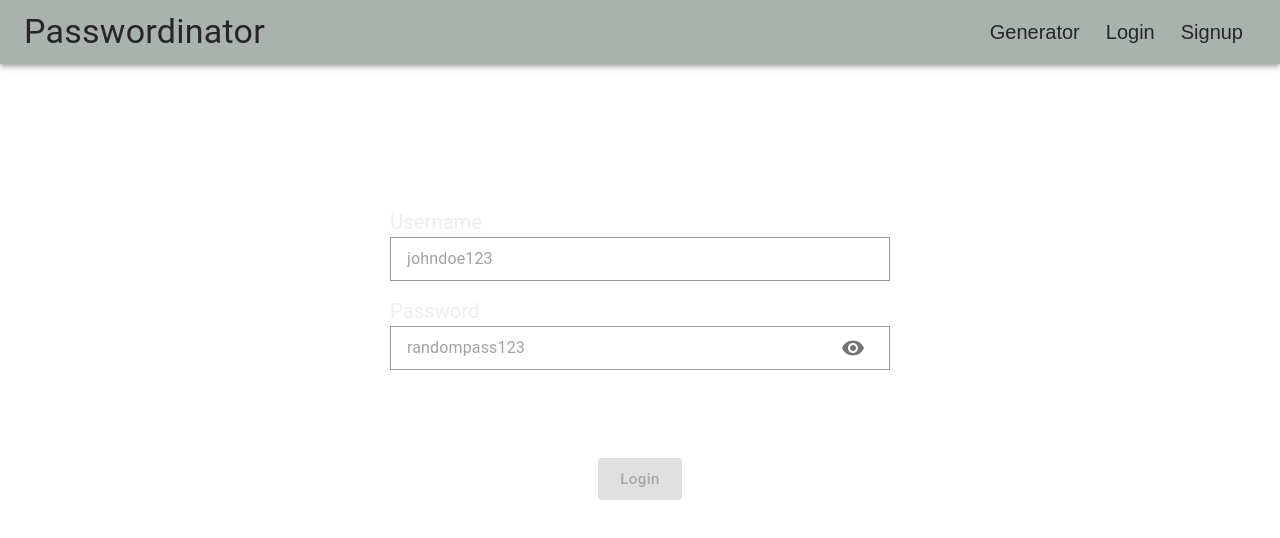
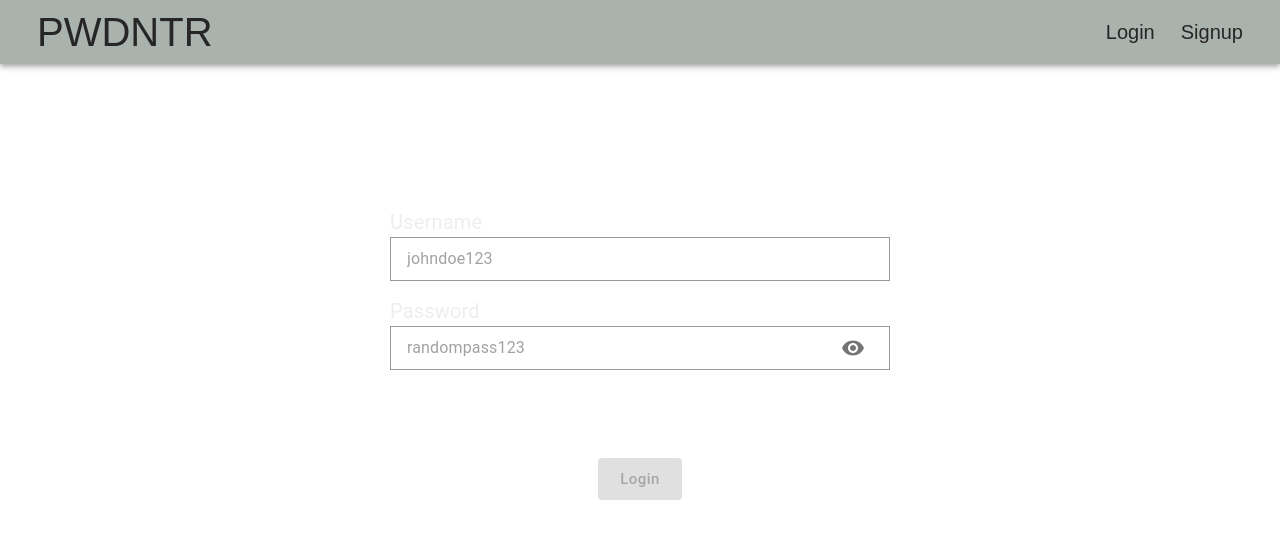
Before and after one commit to seddboi/pwdntr-client, a React (Create React App) app: page /login in a window 1280 px wide. Shown: the top 538 px of the page. Built offline with nearby package versions, Linux system fonts and the light colour scheme.

Commit message:
adjusted navbar buttons

```diff
--- a/src/components/NavBar/navbar.css
+++ b/src/components/NavBar/navbar.css
@@ -1,6 +1,11 @@
-.navbtn {
-	display: inline-block;
-	position: relative;
+.title-btn {
+	display: flex;
+	justify-content: flex-start;
 	transition: color;
 	transition-duration: 200ms;
 }
+
+.navbtn {
+	transition: color;
+	transition-duration: 200ms;
+}
--- a/src/components/NavBar/navbar.js
+++ b/src/components/NavBar/navbar.js
@@ -7,7 +7,6 @@ import './navbar.css';
 
 const navBtns = {
 	false: [
-		{ name: 'Generator', route: '/' },
 		{ name: 'Login', route: '/login' },
 		{ name: 'Signup', route: '/signup' },
 	],
@@ -22,7 +21,29 @@ export function NavBar() {
 	const navigate = useNavigate();
 
 	const pageBtns = sessionStorage.getItem('_a') ? navBtns[true] : navBtns[false];
-	const header = sessionStorage.getItem('_a') ? `Welcome, ` + sessionStorage.getItem('_un') : 'Passwordinator';
+	const header = sessionStorage.getItem('_a') ? (
+		<Typography variant="h4" sx={{ color: 'button.contrastText', textAlign: 'left' }}>
+			{`Welcome, ` + sessionStorage.getItem('_un')}
+		</Typography>
+	) : (
+		<ButtonBase
+			className="title-btn"
+			onClick={() => {
+				navigate('/');
+			}}
+			sx={{
+				fontSize: { sm: '30px', md: '40px' },
+				color: 'button.contrastText',
+				px: '5px',
+				mx: 1,
+				'&:hover': {
+					color: 'button.light',
+				},
+			}}
+		>
+			PWDNTR
+		</ButtonBase>
+	);
 
 	const logout = async () => {
 		await Axios.post(APP_URL + '/logout', {
@@ -37,20 +58,17 @@ export function NavBar() {
 	};
 
 	return (
-		<Box className="navbar" component="nav" sx={{ flexGrow: 1, margin: 0, width: '100%', bgcolor: 'container.main' }}>
-			<AppBar position="static" sx={{ bgcolor: 'transparent' }}>
+		<Box className="navbar" component="nav" sx={{ flexGrow: 1, margin: 0, width: '100%' }}>
+			<AppBar position="static" sx={{ bgcolor: 'container.main' }}>
 				<Toolbar>
-					<Typography
-						variant="h4"
+					<Box
 						sx={{
-							display: { xs: 'none', sm: 'block' },
+							display: { xs: 'none', sm: 'flex' },
 							flexGrow: 1,
-							textAlign: 'start',
-							color: 'container.contrastText',
 						}}
 					>
 						{header}
-					</Typography>
+					</Box>
 					{pageBtns.map((obj, i) => (
 						<ButtonBase
 							key={i}
```
